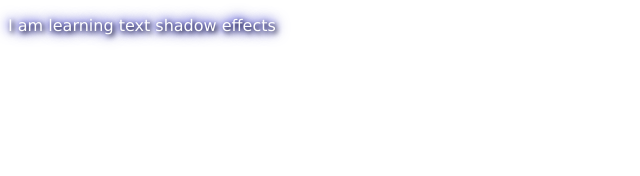
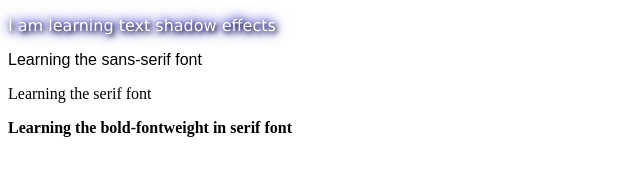
Before and after one commit to ianwambaire/HTMLCSS, a plain HTML site: page leaningcss.html in a window 1280 px wide. Shown: the whole page, without its empty margins (0-640 px from the left). Drawn offline with Linux system fonts and the light colour scheme.

Commit message:
leant on fonts

```diff
--- a/leaningcss.css
+++ b/leaningcss.css
@@ -4,3 +4,13 @@
     text-shadow: 2px 2px 5px black, 0px 0px 10px blue, 0px 0px 15px darkblue;
 
 }
+#ba{
+    font-family:sans-serif;
+}
+#bas{
+    font-family: serif;
+}
+#basi{
+    font-family: serif;
+    font-weight: bold;
+}
--- a/leaningcss.html
+++ b/leaningcss.html
@@ -8,6 +8,10 @@
 </head>
 <body>
     <p id="b">I am learning text shadow effects</p>
+    <p id="ba">Learning the sans-serif font</p>
+    <p id="bas">Learning the serif font</p>
+    <p id="basi">Learning the bold-fontweight in serif font</p>
+    <p id="basic"></p>
 
 </body>
 </html>
```
